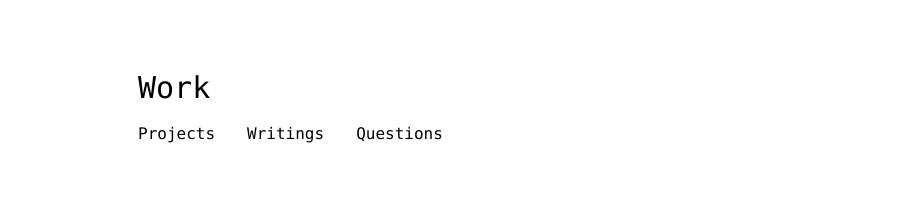
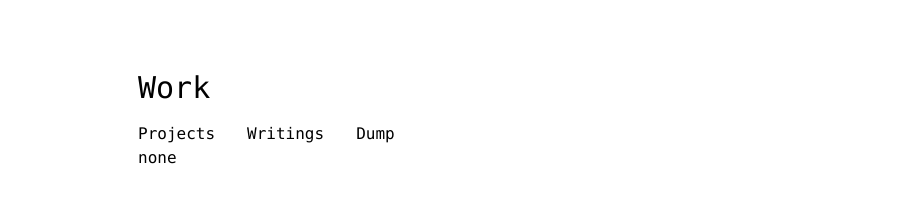
Before and after one commit to vineetbambah/portfolio, a Next.js app: page / in a window 1280 px wide. Shown: the part 430-632 px from the top of the page, without its empty margins (182-1094 px from the left). Built offline with nearby package versions, Linux system fonts and the light colour scheme.

Commit message:
work section complete

```diff
--- a/src/app/page.tsx
+++ b/src/app/page.tsx
@@ -1,8 +1,9 @@
 import Image from "next/image";
 import Photo from "@/app/photo.jpg";
+import Work from "./work";
 export default function Home() {
   return (
-    <div className="w-4/6 m-auto">
+    <div className="w-4/6 m-auto select-none">
     <nav className="flex flex-row justify-between items-center py-4">
         <h1 className="text-2xl">vineet bambah</h1>
         <div className="flex space-x-2 text-gray-700 ">
@@ -21,12 +22,7 @@ export default function Home() {
       </div>
     </main>
     <section className="work mt-24 m-auto max-w-3/4">
-      <h1 className="font-thin text-3xl">Work</h1>
-      <div className="flex flex-row  space-x-8 items-center mt-4">
-        <h1 className="">Projects</h1>
-        <h1 className="">Writings</h1>
-        <h1 className="">Questions</h1>
-      </div>
+      <Work/>
     </section>
     </div>
   );
--- /dev/null
+++ b/src/app/work.tsx
@@ -0,0 +1,17 @@
+'use client';
+import { useState } from 'react';
+const Work = () => {
+    const [activeTab, setActiveTab] = useState('none');
+    return (
+        <div className="work mt-24">
+            <h1 className="font-thin text-3xl">Work</h1>
+            <div className="flex flex-row  space-x-8 items-center mt-4">
+                <h1 className="hover:text-green-600 select-none cursor-pointer" onClick={ ()=>{setActiveTab(prev => (prev === 'projects' ? 'none' : 'projects'))}}>Projects</h1>
+                <h1 className="hover:text-green-600 select-none cursor-pointer" onClick={()=>{setActiveTab(prev => (prev === 'writings' ? 'none' : 'writings'))}}>Writings</h1>
+                <h1 className="hover:text-green-600 select-none cursor-pointer" onClick={()=>{setActiveTab(prev => (prev === 'dump' ? 'none' : 'dump'))}}>Dump</h1>
+            </div>
+            <h1>{activeTab}</h1>
+        </div>
+    );
+};
+export default Work;
```
